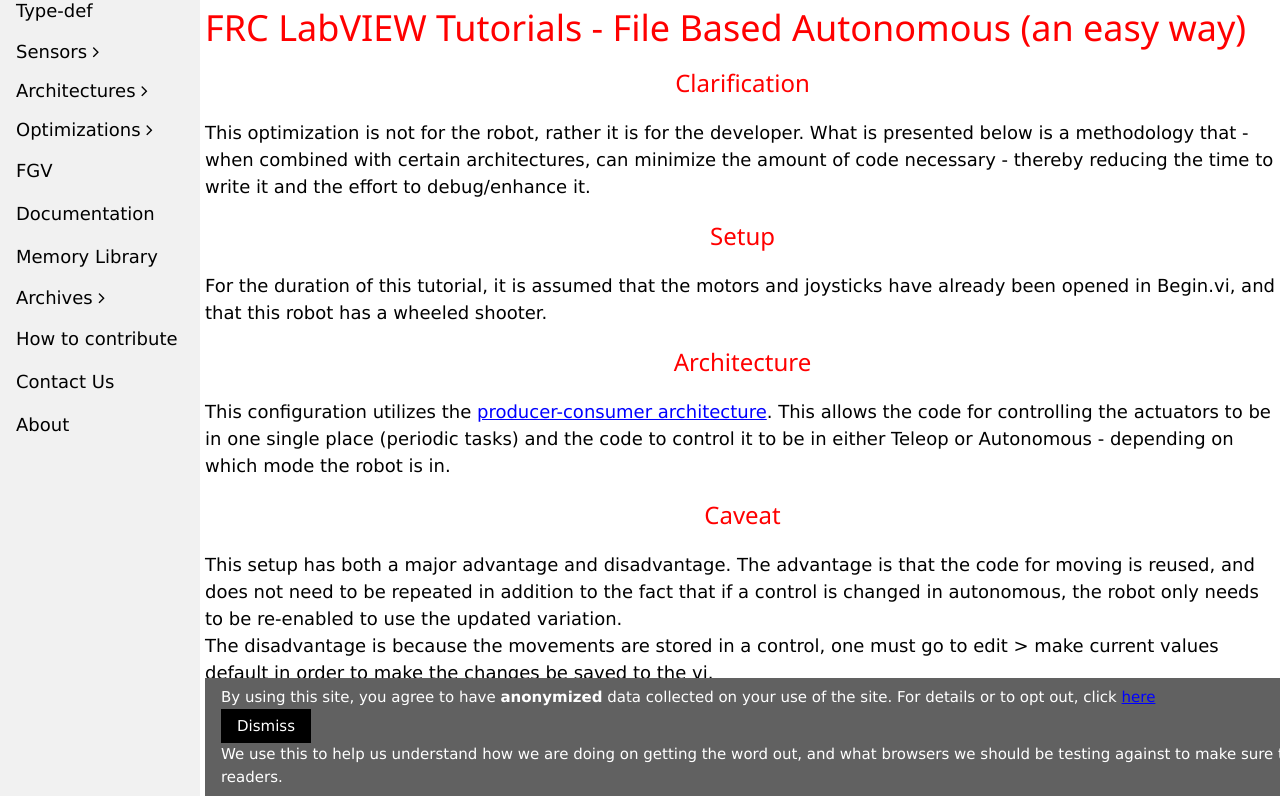
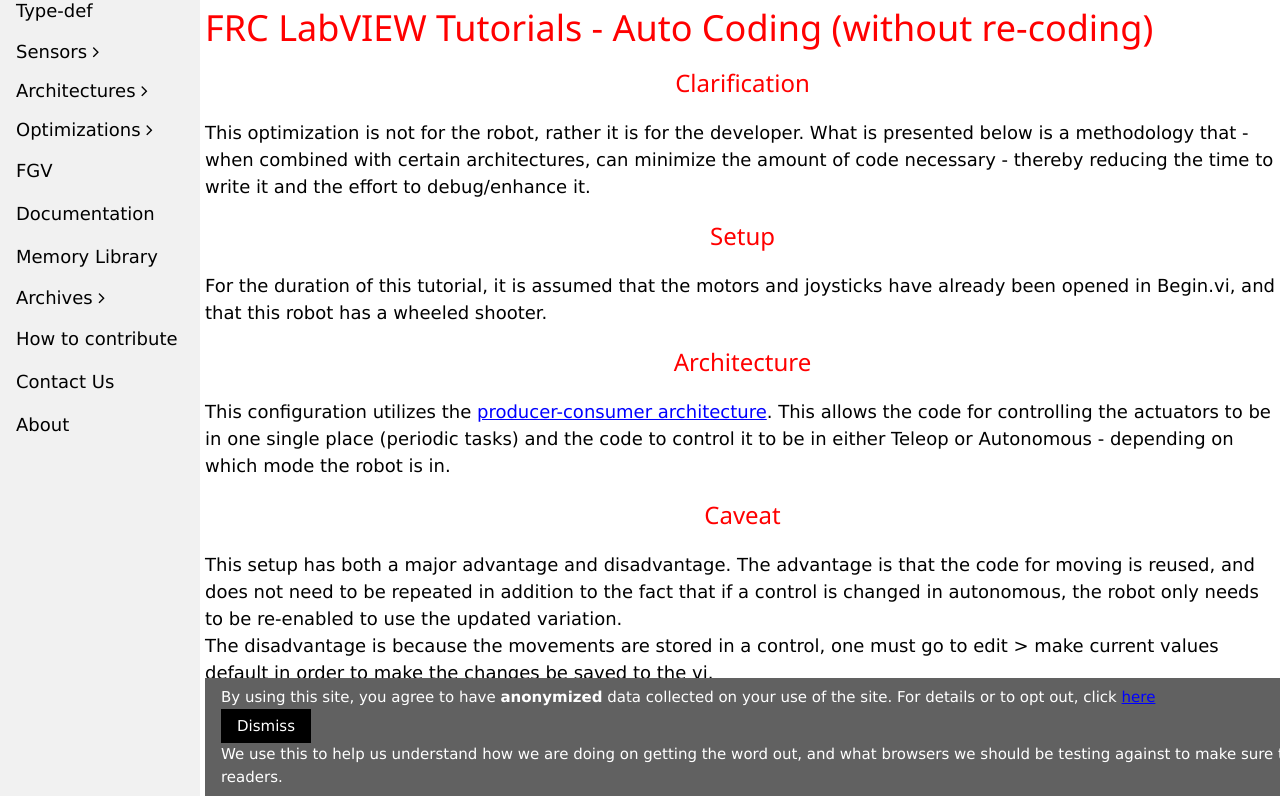
Before and after one commit to mshafer1/frclabviewtutorials, a Jekyll site: the page built from _tutorials/autonomous/index.md, in a window 1280 px wide and 900 px high, cut to the strip 104-900 px from the top of the window. Built offline with Jekyll 4.4.1, drawn with Linux system fonts in a browser that asks for light colours; comment, search, counter and statistics services are not loaded.

Commit message:
fix existing titles

```diff
--- a/_tutorials/autonomous/index.md
+++ b/_tutorials/autonomous/index.md
@@ -1,7 +1,7 @@
 ---
 layout: basic
-title: File Based Autonomous (an easy way)
-description: A methodology for storing Autonomous configuration in the Autonomous.vi Front Panel to allow for multiple runs with tweaks without re-deploying code.
+title: Auto Coding (without re-coding)
+description: Utilizing the producer-consumer architecture to code autonomous without re-writing actuator code.
 ---
 
 ### Clarification
```
Also changed, not shown: _tutorials/filedAuto/index.md (+2 -1 lines).
